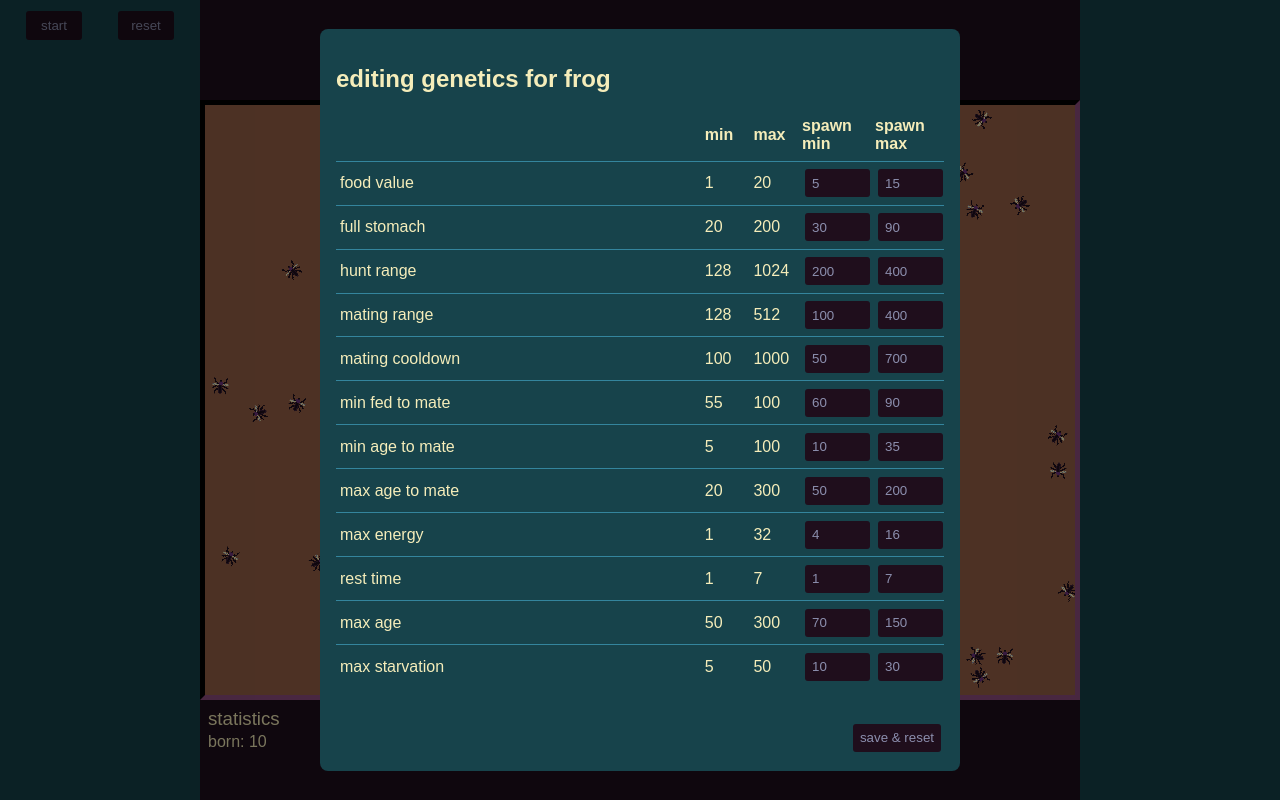
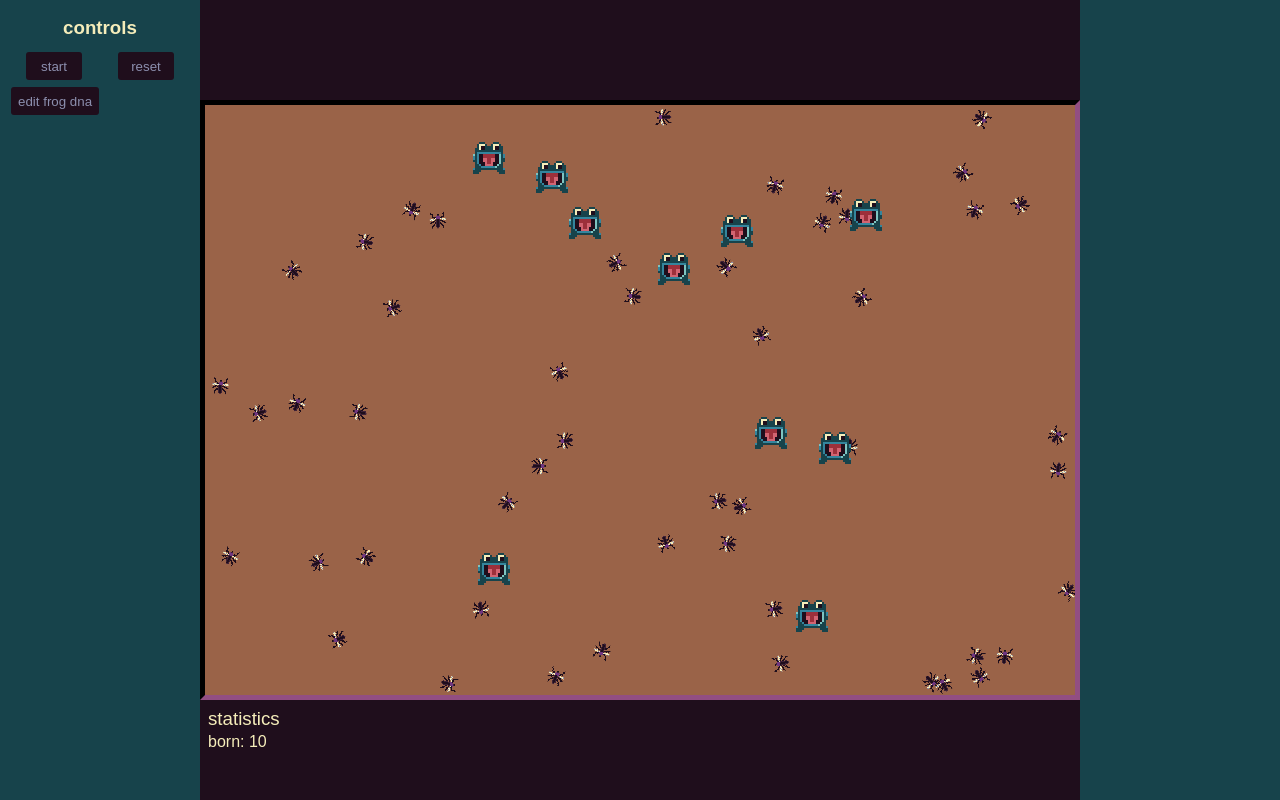
Before and after one commit to jtleniger/eco, a Vue app: page / in a window 1280 px wide. Built offline with nearby package versions, Linux system fonts and the light colour scheme.

Commit message:
gene edit works, but djanky

```diff
--- a/src/App.vue
+++ b/src/App.vue
@@ -6,11 +6,14 @@ import Statistics from './components/Statistics.vue'
 import Stats from './stats'
 import Controls from './components/Controls.vue'
 import Genetics from './components/Genetics.vue'
+import type { OrganismType } from './organism/organismType'
+import { DNA } from './organism/genetics/dna'
 
 let world: World
 let stats = reactive(new Stats())
 let sketch: p5
 let running = ref(false)
+let showGenetics = ref(false)
 
 const toggleRunning = () => {
   running.value = !running.value
@@ -21,6 +24,20 @@ const reset = () => {
   stats.clear()
   running.value = false
   world = new World(sketch, stats)
+  world.initFood()
+  world.spawnCreatures()
+}
+
+const genesSaved = (
+  organism: OrganismType,
+  data: Map<string, { min: number; max: number; spawnMin: number; spawnMax: number }>
+) => {
+  stats.clear()
+  running.value = false
+  world = new World(sketch, stats)
+  const dna = DNA.fromMap(data, world)
+  world.userDna.set(organism, dna)
+  showGenetics.value = false
   world.initFood()
   world.spawnCreatures()
 }
@@ -55,9 +72,10 @@ onMounted(() => {
 
 <template>
   <main>
-    <Genetics></Genetics>
+    <Genetics :visible="showGenetics" @set-genes="genesSaved"></Genetics>
     <section class="left">
       <Controls @reset="reset" @toggle-running="toggleRunning" :running="running"></Controls>
+      <button @click="showGenetics = true">edit frog dna</button>
     </section>
     <section class="right"></section>
     <section class="top"></section>
@@ -142,4 +160,14 @@ input {
 button {
   cursor: pointer;
 }
+
+input[type='number'] {
+  -moz-appearance: textfield;
+  appearance: textfield;
+}
+
+input[type='number']::-webkit-inner-spin-button,
+input[type='number']::-webkit-outer-spin-button {
+  -webkit-appearance: none;
+}
 </style>
--- a/src/components/Controls.vue
+++ b/src/components/Controls.vue
@@ -14,13 +14,21 @@ let toggleRunning = (): void => {
 
 <template>
   <section>
-    <button @click="toggleRunning">{{ running ? 'stop' : 'start' }}</button>
-    <button @click="$emit('reset')">reset</button>
+    <h1>controls</h1>
+    <div class="controls">
+      <button @click="toggleRunning">{{ running ? 'stop' : 'start' }}</button>
+      <button @click="$emit('reset')">reset</button>
+    </div>
   </section>
 </template>
 
 <style scoped>
-section {
+h1 {
+  text-align: center;
+  margin: 0.5em;
+}
+
+.controls {
   display: flex;
   justify-content: space-around;
   width: 100%;
--- a/src/components/Genetics.vue
+++ b/src/components/Genetics.vue
@@ -5,18 +5,15 @@ import { OrganismType, OrganismName } from '@/organism/organismType'
 import { computed, reactive } from 'vue'
 import Dialog from './Dialog.vue'
 
+const props = defineProps<{
+  visible: boolean
+}>()
+
+const emit = defineEmits(['setGenes'])
+
 type GeneTypeStrings = keyof typeof GeneType
 
 const organism: OrganismType = OrganismType.Prey
-
-const genes = computed(() => {
-  return Object.keys(GeneType)
-    .filter((key) => isNaN(Number(key)))
-    .map((k) => {
-      const key = k as GeneTypeStrings
-      return { key, name: GeneName.get(GeneType[key]), type: GeneType[key] }
-    })
-})
 
 const metadata = forOrganism(organism)
 
@@ -32,12 +29,12 @@ const data = reactive(
 )
 
 const saveAndReset = () => {
-  console.log(data)
+  emit('setGenes', organism, data)
 }
 </script>
 
 <template>
-  <Dialog :visible="true">
+  <Dialog :visible="visible">
     <h1>editing genetics for {{ OrganismName.get(organism) }}</h1>
     <table class="genes">
       <thead>
--- a/src/organism/genetics/dna.ts
+++ b/src/organism/genetics/dna.ts
@@ -44,6 +44,24 @@ export class DNA {
     return res
   }
 
+  static fromMap(
+    data: Map<string, { min: number; max: number; spawnMin: number; spawnMax: number }>,
+    world: World
+  ): DNA {
+    const genes: Map<GeneType, Gene> = new Map()
+
+    type GeneTypeStrings = keyof typeof GeneType
+
+    data.forEach((value, key) => {
+      genes.set(
+        GeneType[key as GeneTypeStrings],
+        new Gene(RandomInt(value.spawnMin, value.spawnMax), value.min, value.max, world)
+      )
+    })
+
+    return new DNA(genes)
+  }
+
   static Default(type: string, world: World): DNA {
     switch (type) {
       case typeof Prey:
--- a/src/world.ts
+++ b/src/world.ts
@@ -1,6 +1,7 @@
 import type p5 from 'p5'
 import Food from './food'
 import type { DNA } from './organism/genetics/dna'
+import { OrganismType } from './organism/organismType'
 import Prey from './organism/prey'
 import Speed from './speed'
 import type Stats from './stats'
@@ -17,6 +18,7 @@ class World {
   speed: Speed = new Speed()
   foodClock: Clock
   stats: Stats
+  userDna: Map<OrganismType, DNA> = new Map()
 
   constructor(sketch: p5, stats: Stats) {
     this.food = []
@@ -56,7 +58,7 @@ class World {
         this.sketch.random(this.sketch.height)
       )
 
-      this.addCreature(pos)
+      this.addCreature(pos, this.userDna.get(OrganismType.Prey))
     }
   }
 
```
